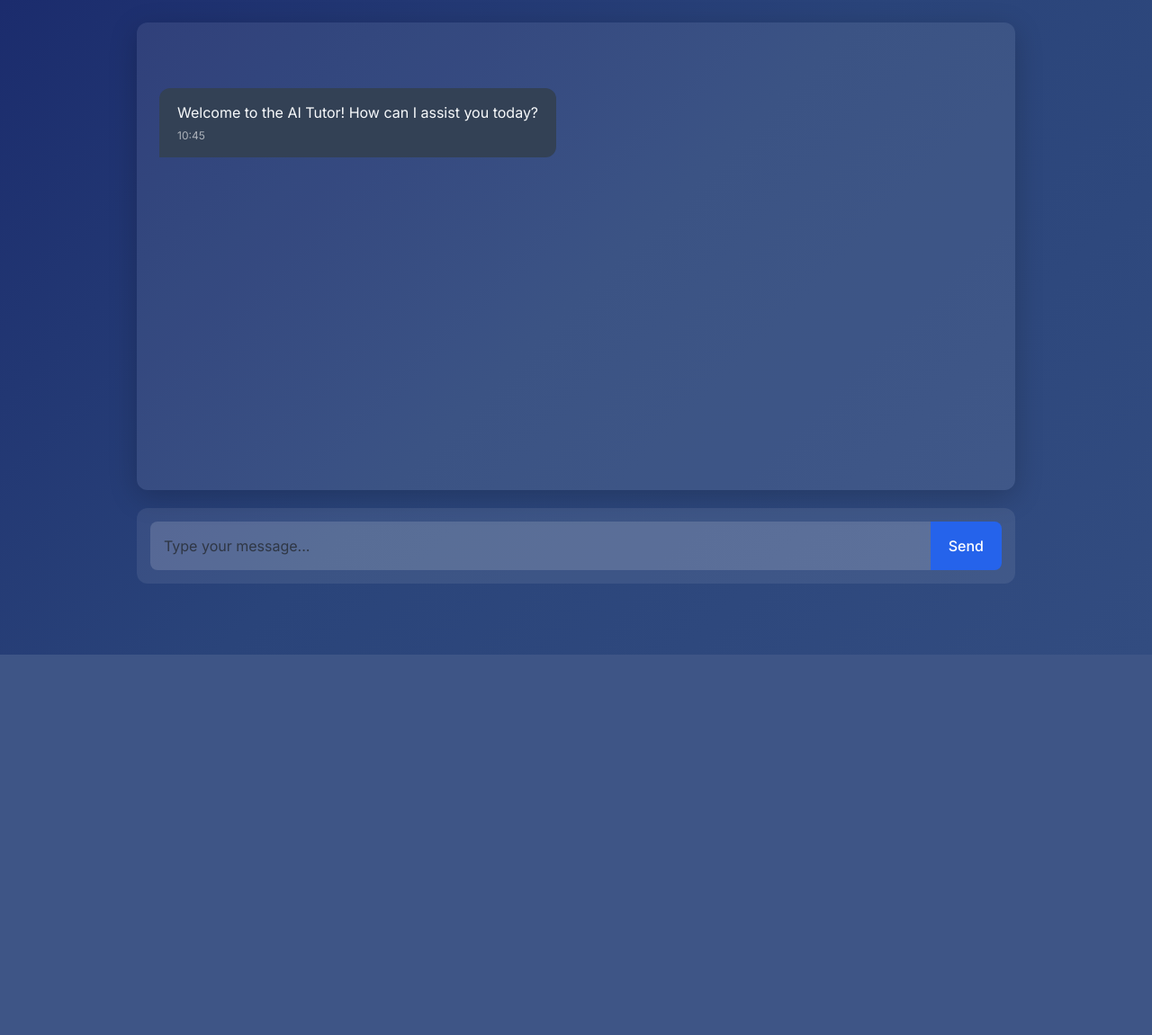
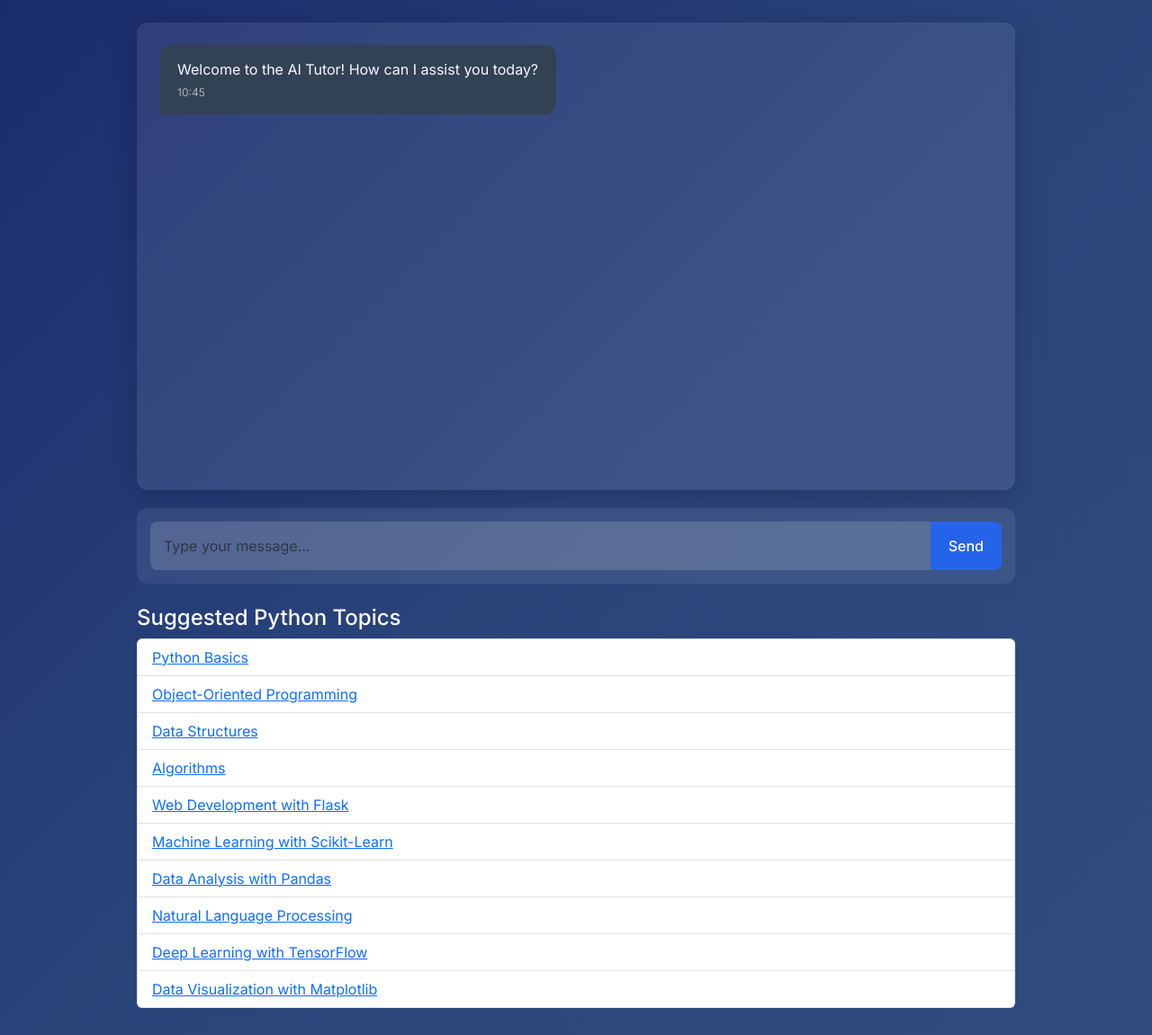
Before and after one commit to arjunrpanicker1234/ai_learning_app, a Flask app: page /user/chat/3 in a window 1280 px wide. Shown: the part 72-1223 px from the top of the page at 90% size. Before the commit the page ends 800 px from the top, so only its background shows below. Run offline with Flask 3, Linux system fonts and the light colour scheme; the visitor is signed in with stand-in values (Sample User, id 1); data comes from the database, SQL or seed files in the repository; both versions use the stored data as it was after the commit; data that the repository does not hold is empty.

Commit message:
suggestions implemented

```diff
--- a/routes/user.py
+++ b/routes/user.py
@@ -139,13 +139,29 @@ def dashboard():
         a.skill_id: {"proficiency_level": a.proficiency_level, "score": a.score} for a in user_assessments
     }
 
+    # Suggest topics and quick links based on scores
+    suggested_topics = []
+    quick_links = []
+    for assessment in user_assessments:
+        if assessment.score >= 8:
+            suggested_topics.append(f"Advanced topics in {assessment.skill.name}")
+            quick_links.append({"title": f"Advanced {assessment.skill.name}", "url": "#"})
+        elif assessment.score >= 5:
+            suggested_topics.append(f"Intermediate topics in {assessment.skill.name}")
+            quick_links.append({"title": f"Intermediate {assessment.skill.name}", "url": "#"})
+        else:
+            suggested_topics.append(f"Basic topics in {assessment.skill.name}")
+            quick_links.append({"title": f"Basic {assessment.skill.name}", "url": "#"})
+
     return render_template(
         'user/dashboard.html',
         skills=Skill.query.all(),
         assessed_skills=assessed_skills,
         pending_requests=pending_requests,
         approved_tutors=approved_tutors,
-        show_assessment_prompt=False
+        show_assessment_prompt=False,
+        suggested_topics=suggested_topics,
+        quick_links=quick_links
     )
 
 
@@ -313,55 +329,92 @@ def start_chat(skill_id):
                           session=chat_session,
                           messages=messages)
 
+@user_bp.route('/get_topic_suggestions', methods=['GET'])
+@login_required
+def get_topic_suggestions():
+    # Example topic suggestions
+    suggestions = [
+        "Python Basics",
+        "Object-Oriented Programming",
+        "Data Structures",
+        "Algorithms",
+        "Web Development with Flask",
+        "Machine Learning with Scikit-Learn",
+        "Data Analysis with Pandas",
+        "Natural Language Processing",
+        "Deep Learning with TensorFlow",
+        "Data Visualization with Matplotlib"
+    ]
+    return jsonify({"suggestions": suggestions})
+
 @user_bp.route('/send_message', methods=['POST'])
 @login_required
 def send_message():
-    session_id = request.form.get('session_id', type=int)
-    message_content = request.form.get('message')
+    try:
+        session_id = request.form.get('session_id')
+        message_content = request.form.get('message')
+        is_user = request.form.get('is_user', 'true').lower() == 'true'
+        logging.debug(f"Received message from user: {message_content}, session_id: {session_id}, is_user: {is_user}")
 
-    if not session_id or not message_content:
-        return jsonify({'error': 'Missing data'}), 400
+        session = ChatSession.query.get(session_id)
+        if not session:
+            error_message = f"Invalid session ID: {session_id}"
+            logging.error(error_message)
+            return jsonify({'error': error_message}), 400
 
-    # Verify session belongs to user
-    chat_session = ChatSession.query.get_or_404(session_id)
-    if chat_session.user_id != current_user.id:
-        return jsonify({'error': 'Unauthorized'}), 403
+        # Save user message
+        user_msg = ChatMessage(
+            session_id=session.id,
+            is_user=True,
+            content=message_content
+        )
+        db.session.add(user_msg)
+        db.session.commit()
+        logging.debug(f"Saved user message: {user_msg.content}")
 
-    # Save user message
-    user_msg = ChatMessage(
-        session_id=session_id,
-        is_user=True,
-        content=message_content
-    )
-    db.session.add(user_msg)
-    db.session.commit()
+        # Get relevant resources for context
+        skill = Skill.query.get(session.skill_id)
+        resources = Resource.query.filter_by(skill_id=session.skill_id).limit(3).all()
+        context = "\n".join([r.content for r in resources if r.content])
+        logging.debug(f"Context from resources: {context}")
 
-    # Get relevant resources for context
-    skill = Skill.query.get(chat_session.skill_id)
-    resources = Resource.query.filter_by(skill_id=chat_session.skill_id).limit(3).all()
-    context = "\n".join([r.content for r in resources if r.content])
+        # Extract and chunk text from PDF files
+        pdf_chunks = []
+        for resource in resources:
+            if resource.content_type == "pdf":
+                pdf_chunks.extend(pdf_service.extract_and_chunk(resource.file_path))
+        logging.debug(f"Extracted PDF chunks: {pdf_chunks}")
 
-    # Generate AI response
-    ai_response = llm_service.answer_question(skill.name, message_content, context)
+        # Combine the PDF chunks with the existing context
+        context += "\n".join(pdf_chunks)
 
-    # Save AI message
-    ai_msg = ChatMessage(
-        session_id=session_id,
-        is_user=False,
-        content=ai_response
-    )
-    db.session.add(ai_msg)
-    db.session.commit()
+        # Generate AI response
+        ai_response = llm_service.answer_question(skill.name, message_content, context)
+        logging.debug(f"AI response: {ai_response}")
 
-    return jsonify({
-        'user_message': {
-            'id': user_msg.id,
-            'content': user_msg.content,
-            'timestamp': user_msg.timestamp.strftime('%Y-%m-%d %H:%M:%S')
-        },
-        'ai_message': {
-            'id': ai_msg.id,
-            'content': ai_msg.content,
-            'timestamp': ai_msg.timestamp.strftime('%Y-%m-%d %H:%M:%S')
-        }
-    })
+        # Save AI message
+        ai_msg = ChatMessage(
+            session_id=session.id,
+            is_user=False,
+            content=ai_response
+        )
+        db.session.add(ai_msg)
+        db.session.commit()
+        logging.debug(f"Saved AI message: {ai_msg.content}")
+
+        return jsonify({
+            'success': True,
+            'user_message': {
+                'id': user_msg.id,
+                'content': user_msg.content,
+                'timestamp': user_msg.timestamp.strftime('%Y-%m-%d %H:%M:%S')
+            },
+            'ai_message': {
+                'id': ai_msg.id,
+                'content': ai_msg.content,
+                'timestamp': ai_msg.timestamp.strftime('%Y-%m-%d %H:%M:%S')
+            }
+        })
+    except Exception as e:
+        logging.error(f"Error in send_message: {e}")
+        return jsonify({'error': 'Internal Server Error'}), 500
--- a/templates/user/chat.html
+++ b/templates/user/chat.html
@@ -134,6 +134,9 @@
             margin-bottom: 20px;
             opacity: 0;
             transition: opacity 0.3s ease;
+            position: absolute;
+            bottom: 120px;
+            left: 210px;
         }
         .typing-indicator.visible {
             opacity: 1;
@@ -207,6 +210,14 @@
                 </div>
             </form>
         </div>
+
+        <!-- Topic Suggestions Section -->
+        <div class="suggestions mt-4">
+            <h4>Suggested Python Topics</h4>
+            <ul class="list-group" id="suggestionsList">
+                <!-- Topics will be dynamically inserted here -->
+            </ul>
+        </div>
     </div>
 
     <script>
@@ -216,6 +227,7 @@
             const messageForm = document.getElementById('messageForm');
             const messageInput = document.getElementById('messageInput');
             const sendButton = document.getElementById('sendButton');
+            const suggestionsList = document.getElementById('suggestionsList');
 
             // Scroll to bottom of chat on load
             function scrollToBottom() {
@@ -272,6 +284,68 @@
                 chatContainer.appendChild(messageWrapper);
 
                 scrollToBottom();
+            }
+
+            // Fetch and display topic suggestions
+            function fetchTopicSuggestions() {
+                $.ajax({
+                    type: 'GET',
+                    url: '{{ url_for("user.get_topic_suggestions") }}', // Adjust this URL as needed
+                    success: function(data) {
+                        suggestionsList.innerHTML = '';
+                        data.suggestions.forEach(function(suggestion) {
+                            const listItem = document.createElement('li');
+                            listItem.classList.add('list-group-item');
+                            listItem.innerHTML = `<a href="#" class="suggestion-link">${suggestion}</a>`;
+                            suggestionsList.appendChild(listItem);
+                        });
+
+                        // Add click event listener to suggestion links
+                        const suggestionLinks = document.querySelectorAll('.suggestion-link');
+                        suggestionLinks.forEach(function(link) {
+                            link.addEventListener('click', function(e) {
+                                e.preventDefault();
+                                const topic = this.textContent;
+                                handleTopicSelection(topic);
+                            });
+                        });
+                    },
+                    error: function(xhr, status, error) {
+                        alert('Error fetching topic suggestions. Please try again.');
+                    }
+                });
+            }
+            fetchTopicSuggestions();
+
+            // Handle topic selection
+            function handleTopicSelection(topic) {
+                addMessage(`You selected the topic: ${topic}`, true);
+                typingIndicator.classList.add('visible');
+                scrollToBottom();
+
+                $.ajax({
+                    type: 'POST',
+                    url: messageForm.action,
+                    data: {
+                        session_id: $('input[name="session_id"]').val(),
+                        message: topic,
+                        is_user: true
+                    },
+                    success: function(data) {
+                        typingIndicator.classList.remove('visible');
+                        if (data.success && data.ai_message) {
+                            addMessage(data.ai_message.content, false);
+                        } else {
+                            alert('Error in AI response. Please try again.');
+                        }
+                        isSubmitting = false;
+                    },
+                    error: function(xhr, status, error) {
+                        typingIndicator.classList.remove('visible');
+                        alert('Error sending message. Please try again.');
+                        isSubmitting = false;
+                    }
+                });
             }
 
             // Fix for the send button not working properly
```
Also changed, not shown: instance/app.db, 12 other files.
